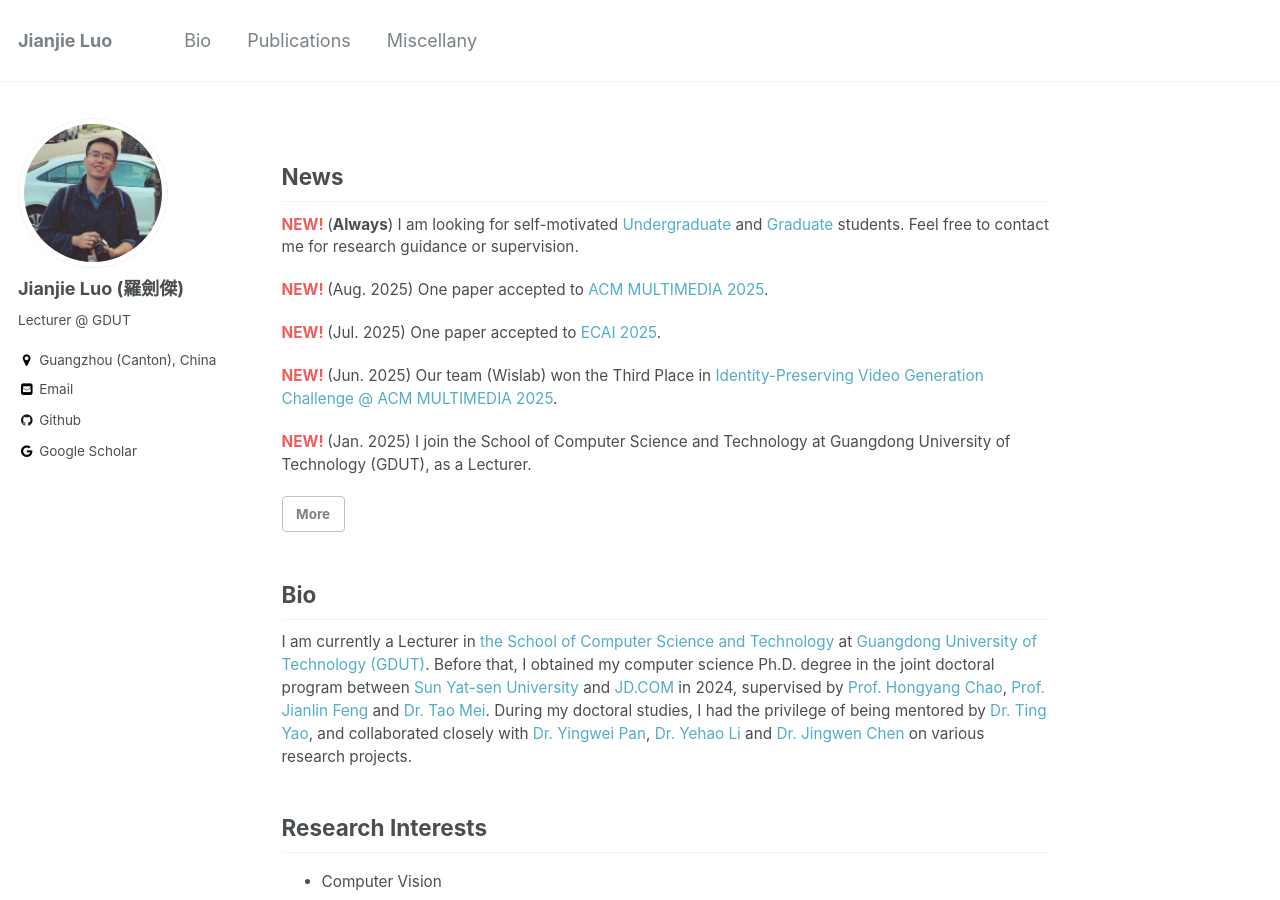
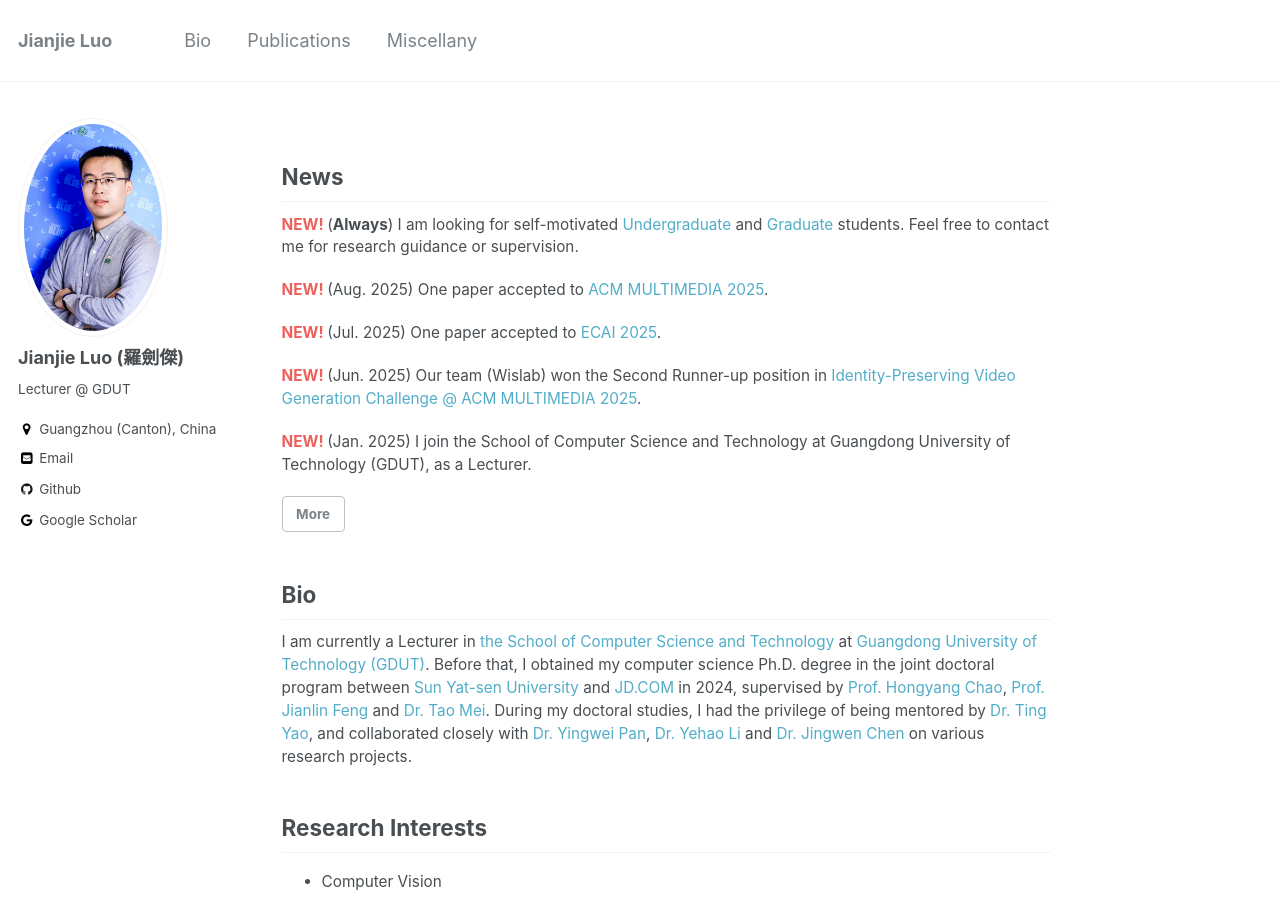
Before and after one commit to jianjieluo/jianjieluo.github.io, a Jekyll site: the page built from index.html, in a window 1280 px wide and 900 px high. Built offline with Jekyll 4.4.1, drawn with Linux system fonts in a browser that asks for light colours; a script that is not in the unit is left out; the list of posts is cut into pages by our own code; some of the changed text lies outside the part shown.

Commit message:
update info

```diff
--- a/_config.yml
+++ b/_config.yml
@@ -65,7 +65,7 @@ google_ad_slot           :
 # Site Author
 author:
   name             : "Jianjie Luo (羅劍傑)"
-  avatar           : "bio-photo.jpg"
+  avatar           : "bio-photo-3.jpg"
   bio              : "Lecturer @ GDUT"
   location         : "Guangzhou (Canton), China"
   email            : "jianjieluo.sysu@gmail.com"
--- a/_data/news.yml
+++ b/_data/news.yml
@@ -3,14 +3,14 @@ main:
   - "(**Always**) I am looking for self-motivated [Undergraduate](https://jianjieluo.github.io/posts/undergraduate/) and [Graduate](https://jianjieluo.github.io/posts/graduate/) students. Feel free to contact me for research guidance or supervision."
   - "(Aug. 2025) One paper accepted to [ACM MULTIMEDIA 2025](https://acmmm2025.org/accepted-regular-papers/)."
   - "(Jul. 2025) One paper accepted to [ECAI 2025](https://ecai2025.org/)."
-  - "(Jun. 2025) Our team (Wislab) won the Third Place in [Identity-Preserving Video Generation Challenge @ ACM MULTIMEDIA 2025](https://hidream-ai.github.io/ipvg-challenge.github.io/)."
+  - "(Jun. 2025) Our team (Wislab) won the Second Runner-up position in [Identity-Preserving Video Generation Challenge @ ACM MULTIMEDIA 2025](https://hidream-ai.github.io/ipvg-challenge.github.io/)."
   - "(Jan. 2025) I join the School of Computer Science and Technology at Guangdong University of Technology (GDUT), as a Lecturer."
 
 all:
   - "(**Always**) I am looking for self-motivated [Undergraduate](https://jianjieluo.github.io/posts/undergraduate/) and [Graduate](https://jianjieluo.github.io/posts/graduate/) students. Feel free to contact me for research guidance or supervision."
   - "(Aug. 2025) One paper accepted to [ACM MULTIMEDIA 2025](https://acmmm2025.org/accepted-regular-papers/)."
   - "(Jul. 2025) One paper accepted to [ECAI 2025](https://ecai2025.org/)."
-  - "(Jun. 2025) Our team (Wislab) won the Third Place in [Identity-Preserving Video Generation Challenge @ ACM MULTIMEDIA 2025](https://hidream-ai.github.io/ipvg-challenge.github.io/)."
+  - "(Jun. 2025) Our team (Wislab) won the Second Runner-up position in [Identity-Preserving Video Generation Challenge @ ACM MULTIMEDIA 2025](https://hidream-ai.github.io/ipvg-challenge.github.io/)."
   - "(Jan. 2025) I join the School of Computer Science and Technology at Guangdong University of Technology (GDUT), as a Lecturer."
   - "(Dec. 2024) I pass the Ph.D. final defense titled “Describing Multimedia with Semantic Alignment”, and become a Ph.D."
   - "(Sept. 2024) I will attend [ECCV 2024](https://eccv.ecva.net/Conferences/2024) conference onsite in Milan, Italy. Nice to meet you!"
--- a/index.html
+++ b/index.html
@@ -77,7 +77,7 @@ I am currently a Lecturer in <a href="https://cs.gdut.edu.cn/" target="_blank">t
 </ul>
 
 <h2 style="clear: both;" id="publications">Publications <a href="https://scholar.google.com/citations?user=PMgCjQcAAAAJ" style="font-size: 0.85em; font-weight: normal;">[Google Scholar]</a></h2>
-('*' refers to Corresponding Author)
+(<span class=\"corr-author-badge\">✉</span> refers to Corresponding Author)
 <h3>2025</h3>
 {% for publication in site.data.publications.year2025 %}
   {% include publication-single.html %}
```
Also changed, not shown: other parts of index.html (+1 -1 lines), images/bio-photo-3.jpg (added).
